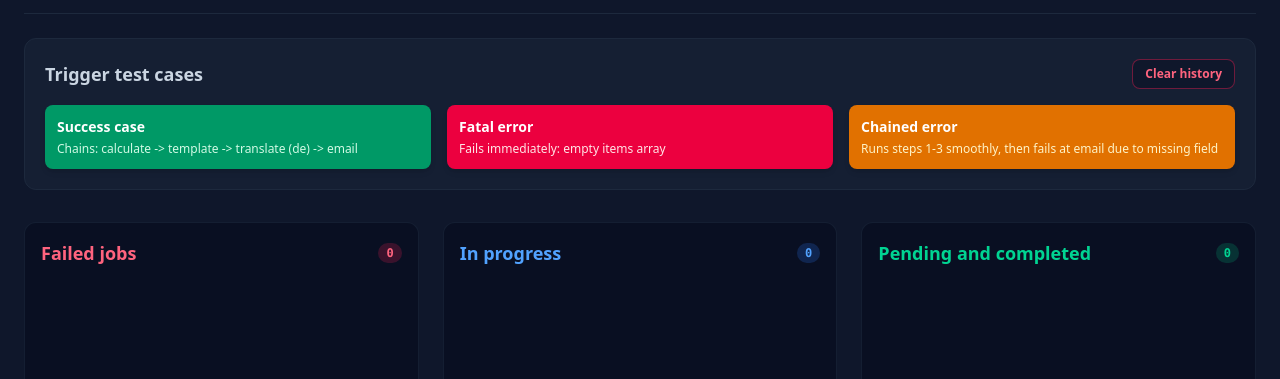
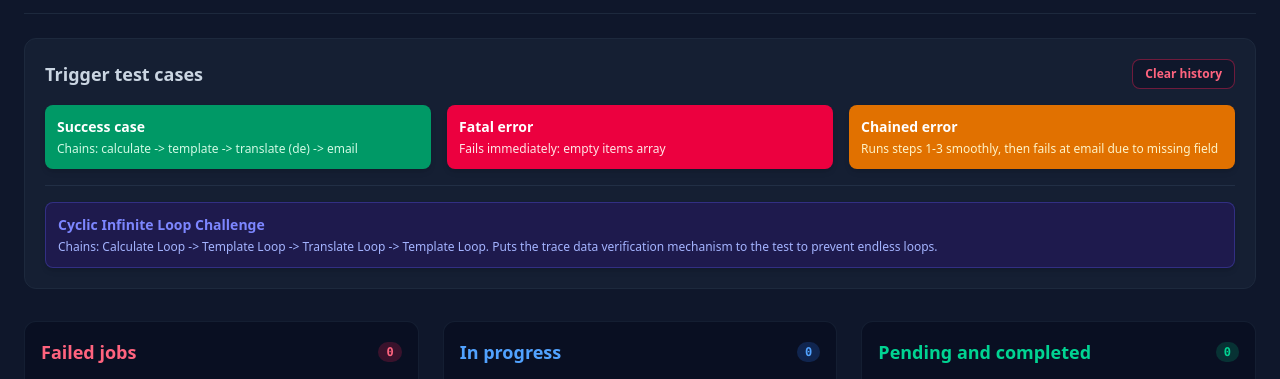
Before and after one commit to AnaMVB57/webhook-task-pipeline, a website: page public/index.html in a window 1280 px wide. Shown: the part 83-462 px from the top of the page. Drawn offline with nearby package versions, Linux system fonts and the light colour scheme; no server answers.

Commit message:
test: add infinite loop case to pipeline dashboard

```diff
--- a/public/index.html
+++ b/public/index.html
@@ -34,13 +34,12 @@
         </button>
       </div>
 
+      <div class="space-y-4">
         <div class="grid grid-cols-1 md:grid-cols-3 gap-4">
-
           <button onclick="triggerPipeline('success')"
             class="bg-emerald-600 hover:bg-emerald-500 text-white p-3 rounded-lg font-medium transition flex flex-col items-start gap-1 cursor-pointer shadow-md">
             <span class="text-sm font-bold">Success case</span>
-          <span class="text-xs text-emerald-100 font-normal text-left">Chains: calculate -> template -> translate (de)
-            -> email</span>
+            <span class="text-xs text-emerald-100 font-normal text-left">Chains: calculate -> template -> translate (de) -> email</span>
           </button>
 
           <button onclick="triggerPipeline('fatal-items')"
@@ -52,10 +51,20 @@
           <button onclick="triggerPipeline('fatal-email')"
             class="bg-amber-600 hover:bg-amber-500 text-white p-3 rounded-lg font-medium transition flex flex-col items-start gap-1 cursor-pointer shadow-md">
             <span class="text-sm font-bold">Chained error</span>
-          <span class="text-xs text-amber-100 font-normal text-left">Runs steps 1-3 smoothly, then fails at email due to
-            missing field</span>
+            <span class="text-xs text-amber-100 font-normal text-left">Runs steps 1-3 smoothly, then fails at email due to missing field</span>
           </button>
+        </div>
 
+        <div class="border-t border-slate-700/50 pt-4">
+
+          <div class="grid grid-cols-1 gap-4">
+            <button onclick="triggerPipeline('infinite-loop')"
+              class="bg-indigo-950 hover:bg-indigo-900 text-indigo-200 p-3 rounded-lg font-medium transition flex flex-col items-start gap-1 cursor-pointer shadow-md border border-indigo-500/30">
+              <span class="text-sm font-bold text-indigo-400">Cyclic Infinite Loop Challenge</span>
+              <span class="text-xs text-indigo-300 font-normal text-left">Chains: Calculate Loop -> Template Loop -> Translate Loop -> Template Loop. Puts the trace data verification mechanism to the test to prevent endless loops.</span>
+            </button>
+          </div>
+        </div>
       </div>
     </section>
 
@@ -64,8 +73,7 @@
       <section class="bg-slate-950/40 p-4 rounded-xl border border-slate-800/60">
         <h2 class="text-lg font-bold mb-4 text-rose-400 flex items-center justify-between">
           <span>Failed jobs</span>
-          <span id="failed-count"
-            class="text-xs bg-rose-500/20 text-rose-400 px-2 py-0.5 rounded-full font-mono">0</span>
+          <span id="failed-count" class="text-xs bg-rose-500/20 text-rose-400 px-2 py-0.5 rounded-full font-mono">0</span>
         </h2>
         <div id="failed-jobs-container" class="space-y-4 min-h-[150px]"></div>
       </section>
@@ -73,8 +81,7 @@
       <section class="bg-slate-950/40 p-4 rounded-xl border border-slate-800/60">
         <h2 class="text-lg font-bold mb-4 text-blue-400 flex items-center justify-between">
           <span>In progress</span>
-          <span id="processing-count"
-            class="text-xs bg-blue-500/20 text-blue-400 px-2 py-0.5 rounded-full font-mono">0</span>
+          <span id="processing-count" class="text-xs bg-blue-500/20 text-blue-400 px-2 py-0.5 rounded-full font-mono">0</span>
         </h2>
         <div id="processing-jobs-container" class="space-y-4 min-h-[150px]"></div>
       </section>
@@ -82,8 +89,7 @@
       <section class="bg-slate-950/40 p-4 rounded-xl border border-slate-800/60">
         <h2 class="text-lg font-bold mb-4 text-emerald-400 flex items-center justify-between">
           <span>Pending and completed</span>
-          <span id="completed-count"
-            class="text-xs bg-emerald-500/20 text-emerald-400 px-2 py-0.5 rounded-full font-mono">0</span>
+          <span id="completed-count" class="text-xs bg-emerald-500/20 text-emerald-400 px-2 py-0.5 rounded-full font-mono">0</span>
         </h2>
         <div id="completed-jobs-container" class="space-y-4 min-h-[150px]"></div>
       </section>
@@ -95,12 +101,16 @@
     const API_URL = 'http://localhost:3000/api';
     const WEBHOOK_URL = 'http://localhost:3000/api/webhooks/dd777e4f-5236-464d-8a20-387143798446';
 
-    // Pipeline mapping
     const PIPELINE_MAP = {
+      // Flow 1
       '9ccaa884-91f0-482f-a05e-5293810badd1': 'Calculate total amount',
       'f065e32e-0f05-48ad-bf69-98189653a32d': 'Create text template',
       '140bd2dc-6d76-45a2-99fa-9bd0c7d55dbd': 'Translate text message',
-      '66c69421-bc23-4540-a791-7af308c6aba1': 'Send email to customer'
+      '66c69421-bc23-4540-a791-7af308c6aba1': 'Send email to customer',
+      // Flow 2
+      'a1111111-1111-1111-1111-111111111111': 'Loop Check - Calculate total',
+      'b2222222-2222-2222-2222-222222222222': 'Loop Check - Create template',
+      'c3333333-3333-3333-3333-333333333333': 'Loop Check - Translate message'
     };
 
     let isPollingActive = true;
@@ -126,6 +136,18 @@
         lang: "fr",
         store_name: "Bebop Commerce",
         items: [{ name: "Filtros Kalita Wave", quantity: 3, price: 6000 }]
+      },
+      'infinite-loop': {
+        customer: "Anton",
+        email: "anton.yak12@yamail.com",
+        lang: "de",
+        store_name: "Ruta Austral Test Lab",
+        date: "2026-05-29",
+        status: "Verifying Loop Prevention",
+        subject: "Cycle Mitigation Check",
+        items: [
+          { name: "Infinite Loop Prevention Test Run", quantity: 1, price: 9999 }
+        ]
       }
     };
 
@@ -159,7 +181,11 @@
 
     async function triggerPipeline(type) {
       try {
-        const response = await fetch(WEBHOOK_URL, {
+        const targetUrl = type === 'infinite-loop'
+          ? `${API_URL}/webhooks/loop-token-calculate-000000000001`
+          : WEBHOOK_URL;
+
+        const response = await fetch(targetUrl, {
           method: 'POST',
           headers: { 'Content-Type': 'application/json' },
           body: JSON.stringify(payloads[type])
@@ -230,7 +256,7 @@
             </div>
 
             ${emailUrl ? `
-              <a href="${emailUrl}" target="_blank" class="block text-center bg-indigo-600/20 hover:bg-indigo-600/40 text-indigo-300 text-xs py-2 rounded-lg border border-indigo-500/30 transition shadow-sm font-semibold">
+              <a href="${emailUrl}" target="ethereal_preview_tab" class="block text-center bg-indigo-600/20 hover:bg-indigo-600/40 text-indigo-300 text-xs py-2 rounded-lg border border-indigo-500/30 transition shadow-sm font-semibold">
                 ✉️ Open Ethereal Email Preview
               </a>
             ` : ''}
@@ -256,12 +282,10 @@
 
         jobs.sort((a, b) => new Date(b.createdAt || 1) - new Date(a.createdAt || 1));
 
-        // Segregation filters
         const failedJobs = jobs.filter(j => j.status === 'failed');
         const processingJobs = jobs.filter(j => j.status === 'processing');
         const completedJobs = jobs.filter(j => j.status === 'completed' || j.status === 'pending');
 
-        // Counters update
         document.getElementById('failed-count').innerText = failedJobs.length;
         document.getElementById('processing-count').innerText = processingJobs.length;
         document.getElementById('completed-count').innerText = completedJobs.length;
@@ -270,21 +294,18 @@
         const processingContainer = document.getElementById('processing-jobs-container');
         const completedContainer = document.getElementById('completed-jobs-container');
 
-        // Column 1
         if (failedJobs.length === 0) {
           failedContainer.innerHTML = '<div class="text-center py-8 text-slate-600 text-sm border border-dashed border-slate-800 rounded-xl">No failures detected. System running smoothly.</div>';
         } else {
           failedContainer.innerHTML = failedJobs.map(renderJobCard).join('');
         }
 
-        // Column 2
         if (processingJobs.length === 0) {
           processingContainer.innerHTML = '<div class="text-center py-8 text-slate-600 text-sm border border-dashed border-slate-800 rounded-xl">No active jobs currently processing.</div>';
         } else {
           processingContainer.innerHTML = processingJobs.map(renderJobCard).join('');
         }
 
-        // Column 3
         if (completedJobs.length === 0) {
           completedContainer.innerHTML = '<div class="text-center py-8 text-slate-600 text-sm border border-dashed border-slate-800 rounded-xl">No pending or completed jobs recorded.</div>';
         } else {
--- a/src/main.ts
+++ b/src/main.ts
@@ -121,6 +121,5 @@ app.listen(config.port, () => {
   console.log(`\n🚀 ─── SERVER INITIALIZED ───`);
   console.log(`Status: Running on port ${config.port}`);
   console.log(`Pipeline dashboard: http://localhost:${config.port}`);
-  console.log(`Drizzle Studio:    https://local.drizzle.studio`);
   console.log(`───────────────────────────────\n`);
 });
```
Lines whose indentation alone changed are shown as unchanged.
